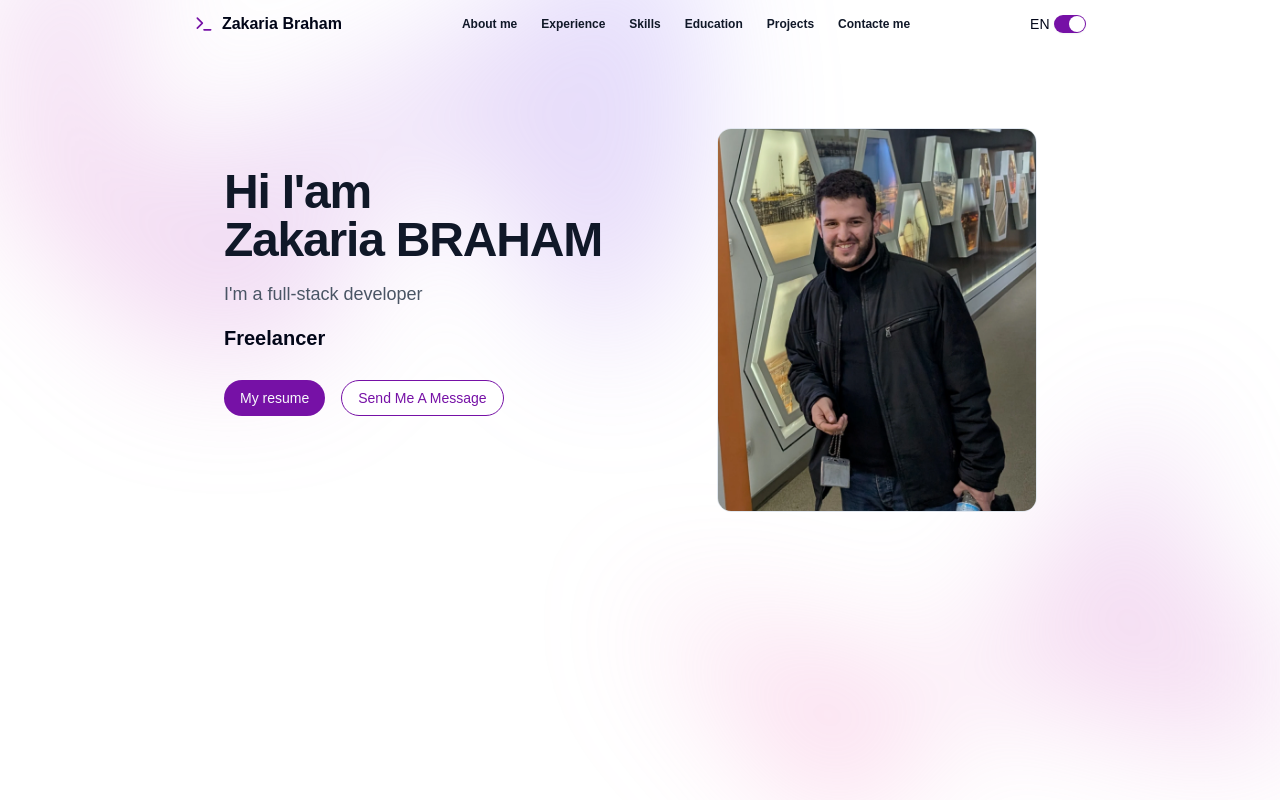
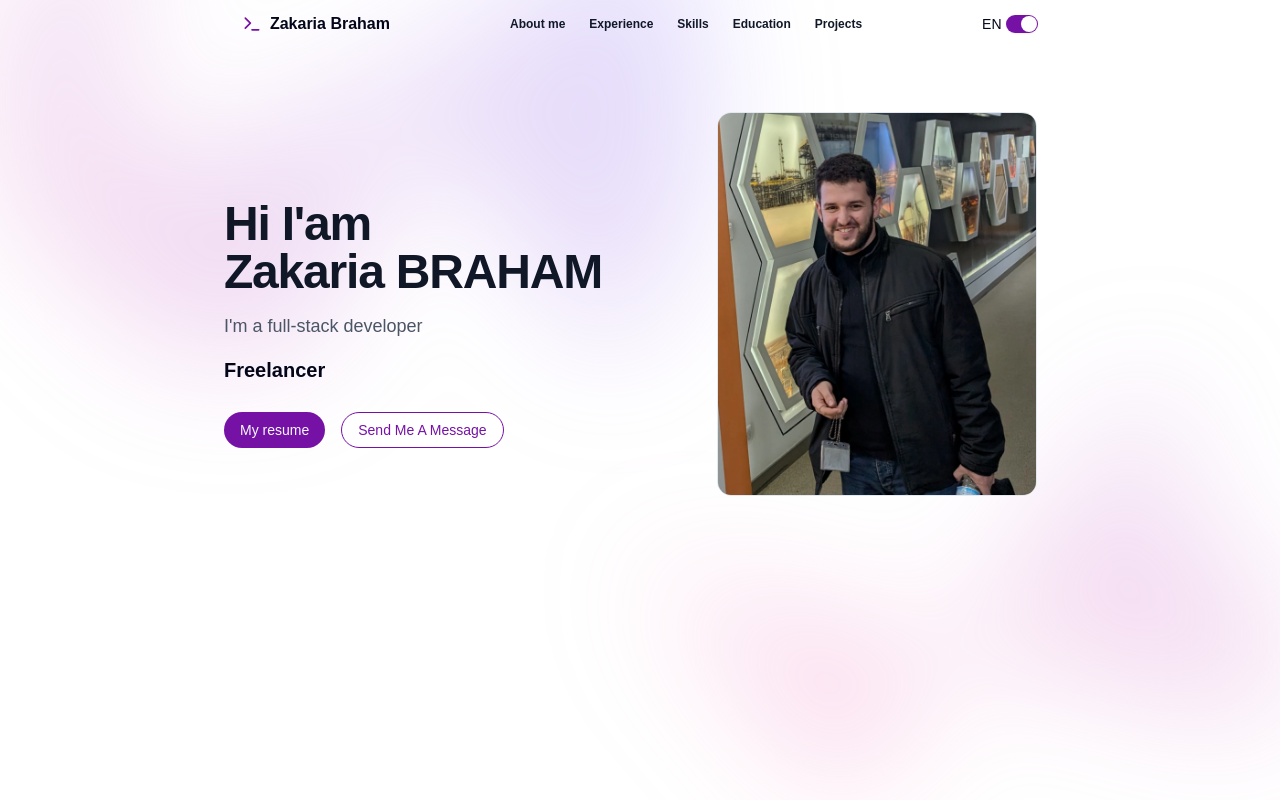
Before and after one commit to bramz-00/my-portfolio, a React (Vite) app: page / in a window 1280 px wide. Shown: the top 800 px of the page. Built offline with nearby package versions, Linux system fonts and the light colour scheme.

Commit message:
fix header items

```diff
--- a/src/components/Header.tsx
+++ b/src/components/Header.tsx
@@ -9,7 +9,6 @@ import { RxInfoCircled } from "react-icons/rx";
 import { TbChartDots3 } from "react-icons/tb";
 import { BsDiagram2 } from "react-icons/bs";
 import { IoSchoolOutline } from "react-icons/io5";
-import { PiContactlessPaymentLight } from "react-icons/pi";
 import { MobileBottomNavbar } from './MobileBottomNavbar';
 import { FiTerminal } from 'react-icons/fi';
 export default function Header() {
@@ -21,7 +20,6 @@ export default function Header() {
         { name: t("nav.skills"), icon: TbChartDots3, href: "#skills" },
         { name: t("nav.education"), icon: IoSchoolOutline, href: "#education" },
         { name: t("nav.projects"), icon: BsDiagram2, href: "#projects" },
-        { name: t("nav.contact-me"), icon: PiContactlessPaymentLight, href: "#contact-me" },
 
     ];
 
@@ -39,7 +37,7 @@ export default function Header() {
     }, []);
     return (
         <div className="bg-white justify-center flex items-center w-full">
-            <header className={` fixed   items-center   top-0 rounded-b-lg lg:rounded-xl bg-white  z-50 transition-all duration-300 ${scrolled ? " shadow 2xl:w-5xl lg:mt-4 lg:w-4xl w-full backdrop-blur-2xl    bg-white/70 transition-all duration-300 " : "lg:bg-transparent w-full"
+            <header className={` fixed   items-center   top-0 rounded-b-lg lg:rounded-xl bg-white  z-50 transition-all duration-300 ${scrolled ? " shadow 2xl:w-3xl lg:mt-4 lg:w-3xl w-full backdrop-blur-2xl    bg-white/70 transition-all duration-300 " : "lg:bg-transparent w-full"
                 }`} >
                 <nav aria-label="Global" className="">
                     <div className="flex  w-full  items-center  lg:justify-center justify-between  py-3 ">
--- a/src/components/MobileBottomNavbar.tsx
+++ b/src/components/MobileBottomNavbar.tsx
@@ -33,7 +33,7 @@ export function MobileBottomNavbar({ navigation }: MobileNavbarProps) {
             >
 
               <IconComponent className="text-xl" />
-              <span className="text-[8px]">{t(item.name)}</span>
+              <span className="text-xs">{t(item.name)}</span>
 
             </a>
           );
--- a/src/pages/Hero.tsx
+++ b/src/pages/Hero.tsx
@@ -52,7 +52,7 @@ const Hero = () => {
                         className="relative left-[calc(50%-11rem)] aspect-1155/678 w-144.5 -translate-x-1/2 rotate-30 bg-linear-to-tr from-[#ff80b5] to-[#9089fc] opacity-30 sm:left-[calc(50%-30rem)] sm:w-288.75"
                     />
                 </div>
-                <div className="mx-auto max-w-5xl py-16 sm:py-24 lg:py-32 relative">
+                <div className="mx-auto max-w-5xl py-16 sm:py-24 lg:py-28 2xl:py-36 relative">
                     {/* <div className="hidden sm:mb-8 sm:flex sm:justify-center">
                         <div className="relative rounded-full px-3 py-1 text-sm/6 text-gray-600 ring-1 ring-gray-900/10 hover:ring-gray-900/20">
                             Announcing our next round of funding.{' '}
@@ -62,7 +62,7 @@ const Hero = () => {
                             </a>
                         </div>
                     </div> */}
-                    <div className="flex lg:gap-24 gap-4 px-4 flex-col lg:flex-row items-start justify-start relative lg:px-24" >
+                    <div className="flex lg:gap-24 gap-4 px-4 flex-col lg:flex-row items-center justify-center relative lg:px-24" >
 
 
                         <div className="text-left  flex flex-col justify-center items-start gap-4 pt-10 lg:pt-10">
```
